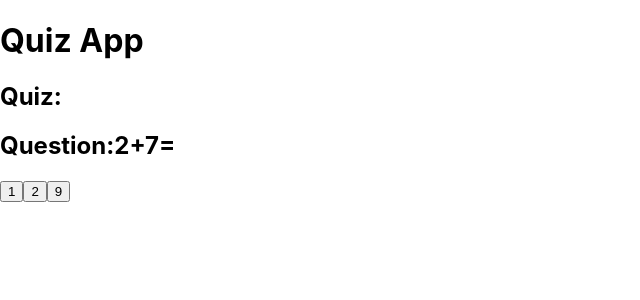
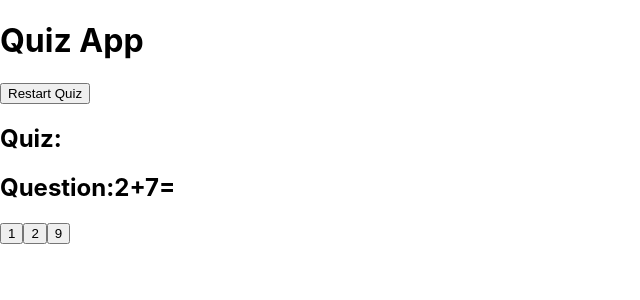
Before and after one commit to Rayyr/quiz-app, a React (Create React App) app: page / in a window 1280 px wide. Shown: the top 300 px of the page, without its empty margins (0-640 px from the left). Built offline with nearby package versions, Linux system fonts and the light colour scheme.

Commit message:
add restart btn

```diff
--- a/src/App.jsx
+++ b/src/App.jsx
@@ -19,12 +19,25 @@ function App() {
     }
   };
 
+
+  const restartQuiz=()=>{
+
+    setCurrent(0);
+    setFinished(false);
+    setScore(0);
+  };
+
   return (
     <div>
       <h1>Quiz App</h1>
+
+      <button onClick={restartQuiz}>Restart Quiz</button>
+
       {finished ? (
+
         <p>your score={score}</p>
-      ) : (
+
+        ) : (
         <Quiz questionData={questions[current]} onAnswer={handleAnswer} />
       )}
     </div>
```
